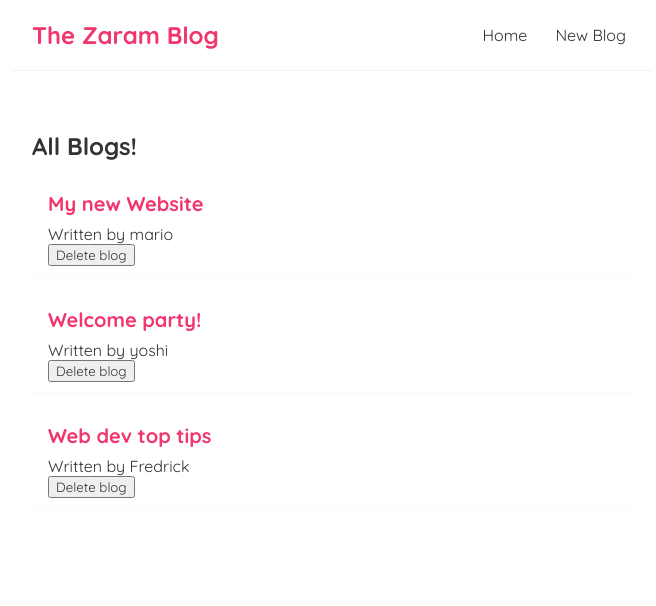
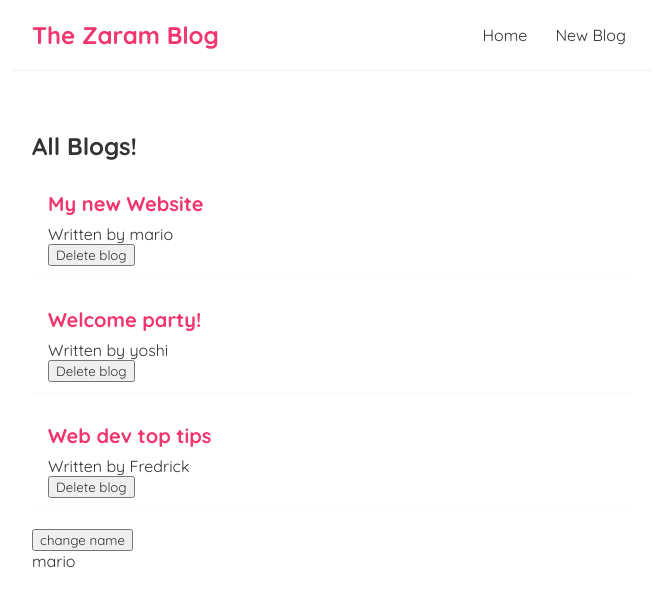
Before and after one commit to TabithaKavyu/zaram-blog, a React (Create React App) app: page / in a window 1280 px wide. Shown: the top 606 px of the page, without its empty margins (308-964 px from the left). Built offline with nearby package versions, Linux system fonts and the light colour scheme; the HTML template or start-up script is replaced by a standard one.

Commit message:
useEffect dependencies

```diff
--- a/src/home.js
+++ b/src/home.js
@@ -1,4 +1,4 @@
-import { useState } from 'react';
+import { useState, useEffect } from 'react';
 import BlogList from './BlogList';
 
 const Home = () => {
@@ -8,14 +8,24 @@
          { title: 'Web dev top tips' , body: 'lorem ipsum...', author: 'Fredrick', id: 3}
      ]);
 
-    const handleDelete = (id) => {
+     const [name, setName] =useState('mario');
+
+
+     const handleDelete = (id) => {
         const newBlogs = blogs.filter(blog => blog.id !== id);
         setBlogs(newBlogs);
     }
 
+    useEffect(() => {
+       console.log('use effect ran');
+       console.log(name);
+
+    }, [name])
     return (
         <div className="home">
           <BlogList blogs={blogs} title="All Blogs!"  handleDelete={handleDelete} />
+          <button onClick={() => setName('Tabby')}>change name</button>
+          <p>{ name }</p>
         </div>
     );
 }
```
